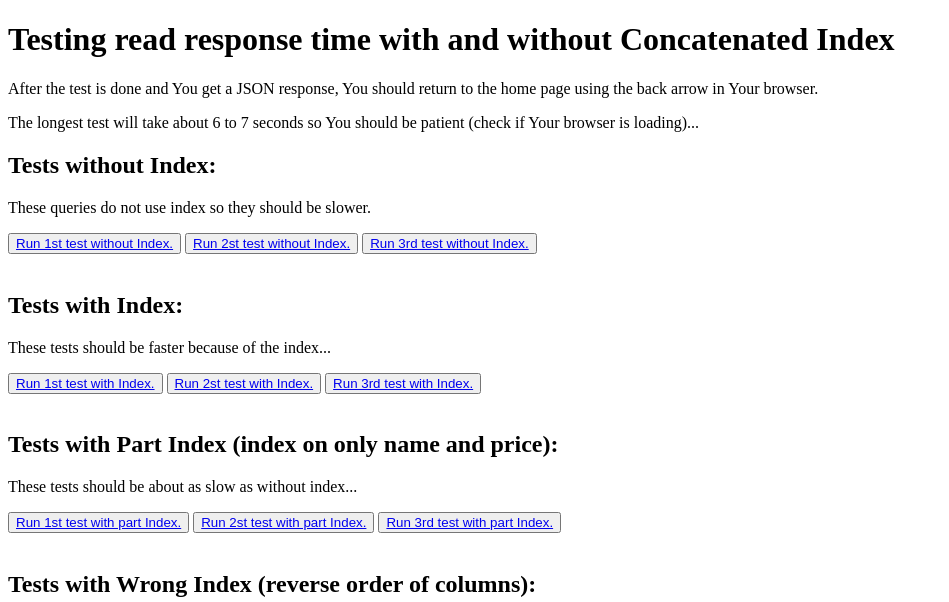
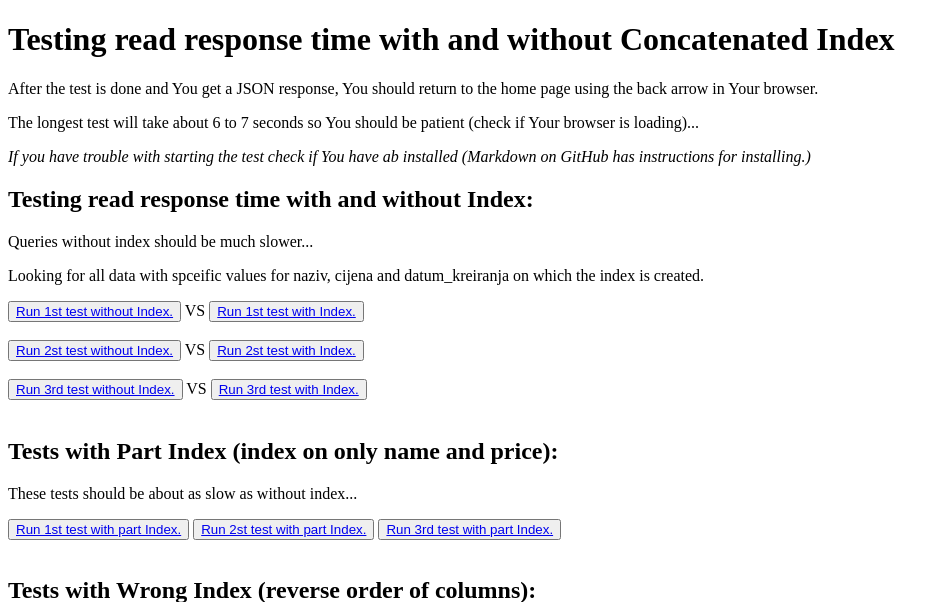
Before and after one commit to T30M47/Experimental-work---Concatenated-index, a Django app: page / in a window 1280 px wide. Shown: the top 602 px of the page, without its empty margins (0-949 px from the left). Run offline with Django 4.2, Linux system fonts and the light colour scheme.

Commit message:
Dodani novi podac u tablice -naziv i cijena random

```diff
--- a/main/factory.py
+++ b/main/factory.py
@@ -12,9 +12,11 @@ class ProizvodFactory(DjangoModelFactory):
     class Meta:
         abstract = True
 
-    naziv = factory.Iterator(["bread", "eggs", "milk"])#factory.Faker("word")
+    naziv = factory.Iterator(["bread", "eggs", "milk"])
+    naziv_random = factory.Faker("word")
     opis = factory.Faker("sentence", nb_words = 10)
-    cijena = factory.Iterator([1.99, 9.99, 2.99])#factory.Faker("pydecimal", left_digits=random.choice([1, 2, 3]), right_digits=2, positive = True)
+    cijena = factory.Iterator([1.99, 9.99, 2.99])
+    cijena_random = factory.Faker("pydecimal", left_digits=random.choice([1, 2, 3]), right_digits=2, positive = True)
     dostupna_kolicina = factory.fuzzy.FuzzyInteger(0, 999)
     datum_kreiranja = factory.Faker('date_time')
     datum_azuriranja = factory.Faker('date_time')
--- a/main/templates/template.html
+++ b/main/templates/template.html
@@ -9,18 +9,19 @@
     <h1>Testing read response time with and without <strong>Concatenated Index</strong></h1>
     <p>After the test is done and You get a JSON response, You should return to the home page using the back arrow in Your browser.</p>
     <p>The longest test will take about 6 to 7 seconds so You should be patient (check if Your browser is loading)...</p>
-    <h2>Tests without Index:</h2>
-    <p>These queries do not use index so they should be slower.</p>
-    <button><a href ="/testWithoutIndex/?naziv=bread&cijena=1.99&datum_kreiranja=1994-07-18">Run 1st test without Index.</a></button>
-    <button><a href ="/testWithoutIndex/?naziv=eggs&cijena=9.99&datum_kreiranja=2023-05-18">Run 2st test without Index.</a></button>
-    <button><a href ="/testWithoutIndex/?naziv=milk&cijena=2.99&datum_kreiranja=1973-04-07">Run 3rd test without Index.</a></button><br>
-    <br>
-    <h2>Tests with Index:</h2>
-    <p>These tests should be faster because of the index...</p>
+    <p><i>If you have trouble with starting the test check if You have ab installed (Markdown on GitHub has instructions for installing.)</i></p>
+    <h2>Testing read response time with and without Index:</h2>
+    <p>Queries without index should be much slower...</p>
+    <p>Looking for all data with spceific values for naziv, cijena and datum_kreiranja on which the index is created.</p>
+    <button><a href ="/testWithoutIndex/?naziv=bread&cijena=1.99&datum_kreiranja=1994-07-18">Run 1st test without Index.</a></button> VS
     <button><a href ="/testWithIndex/?naziv=bread&cijena=1.99&datum_kreiranja=2015-06-16">Run 1st test with Index.</a></button>
+    <br><br>
+    <button><a href ="/testWithoutIndex/?naziv=eggs&cijena=9.99&datum_kreiranja=2023-05-18">Run 2st test without Index.</a></button> VS
     <button><a href ="/testWithIndex/?naziv=eggs&cijena=9.99&datum_kreiranja=1984-03-04">Run 2st test with Index.</a></button>
-    <button><a href ="/testWithIndex/?naziv=milk&cijena=2.99&datum_kreiranja=2006-06-23">Run 3rd test with Index.</a></button><br>
-    <br>
+    <br><br>
+    <button><a href ="/testWithoutIndex/?naziv=milk&cijena=2.99&datum_kreiranja=1973-04-07">Run 3rd test without Index.</a></button> VS
+    <button><a href ="/testWithIndex/?naziv=milk&cijena=2.99&datum_kreiranja=2006-06-23">Run 3rd test with Index.</a></button>
+    <br><br>
     <h2>Tests with Part Index (index on only name and price):</h2>
     <p>These tests should be about as slow as without index...</p>
     <button><a href ="/testWithPartIndex/?naziv=bread&cijena=1.99&datum_kreiranja=1976-11-29">Run 1st test with part Index.</a></button>
```
Also changed, not shown: main/models.py (+8 -0 lines), main/migrations/0003_proizvod_bezindeksa_cijena_random_and_more.py (added).
